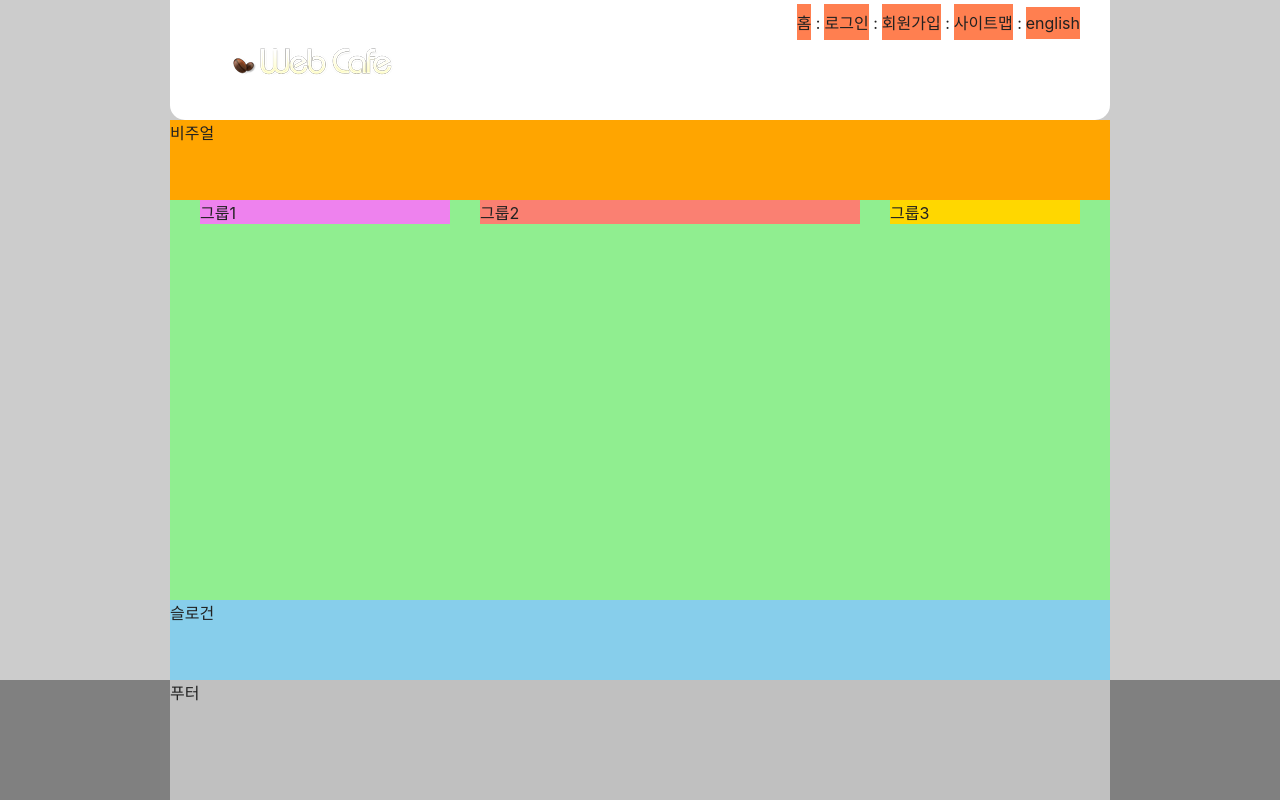
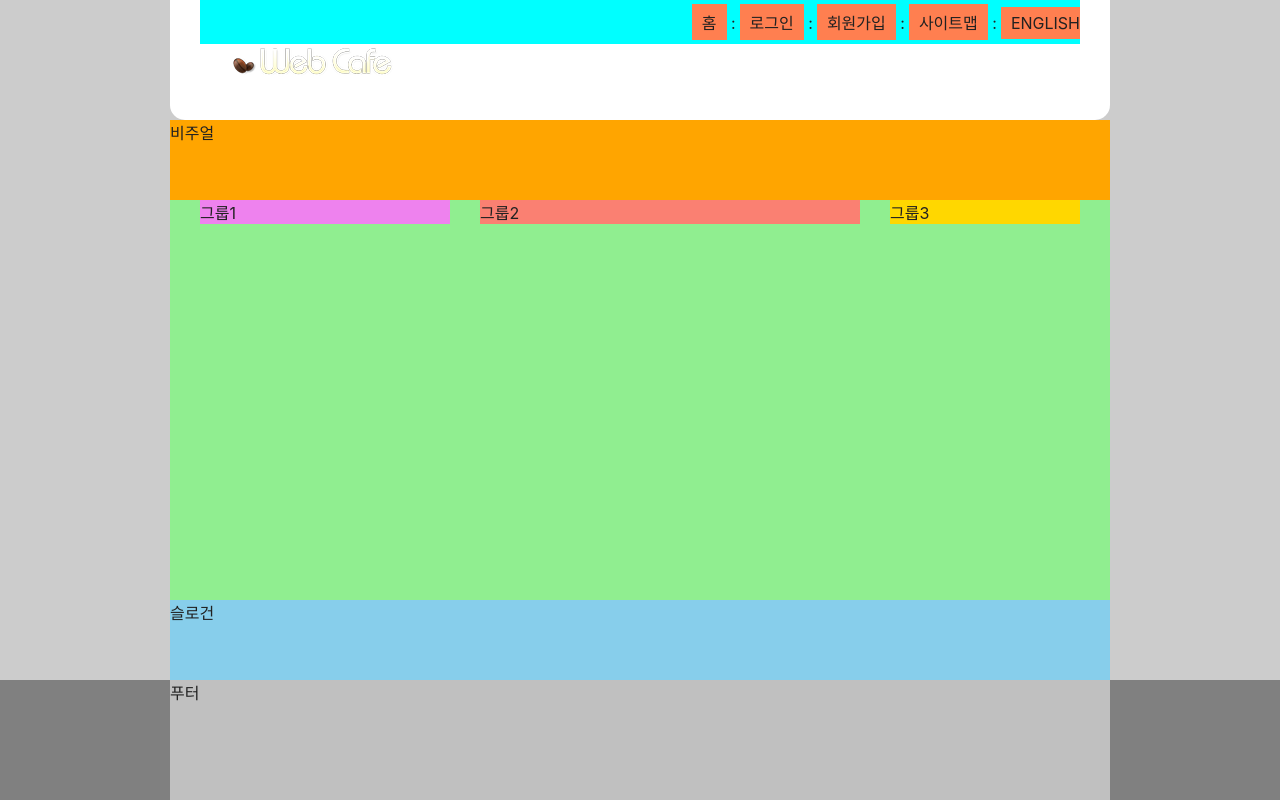
Before and after one commit to sykang013/HTML5, a plain HTML site: page index.html in a window 1280 px wide. Drawn offline with Linux system fonts and the light colour scheme; a web font is replaced by a local one.

Commit message:
padding 제거하여 레이아웃 완성

```diff
--- a/styles/style.css
+++ b/styles/style.css
@@ -52,7 +52,7 @@ body {
 
 /* 텍스트 링크 모음 */
 .member {
-  /* background-color: aqua; */
+  background-color: aqua;
   text-align: right;
   padding: 4px 0;
   /* (아래)공백문자를 없애기 위한 방법1_공백문자 안보이게 처리 */
@@ -69,8 +69,14 @@ body {
 
 .member a {
   background-color: coral;
-  padding: 6px 0;
+  padding: 6px 10px;
   display: inherit;
+  text-transform: uppercase;
+}
+
+/* 마지막 li요소에 포함된 a요소를 선택하여 오른쪽 padding 값을 0으로 재정의 하는 방법 */
+.member li:last-child a {
+  padding-right: 0;
 }
 
 .divider {
```
